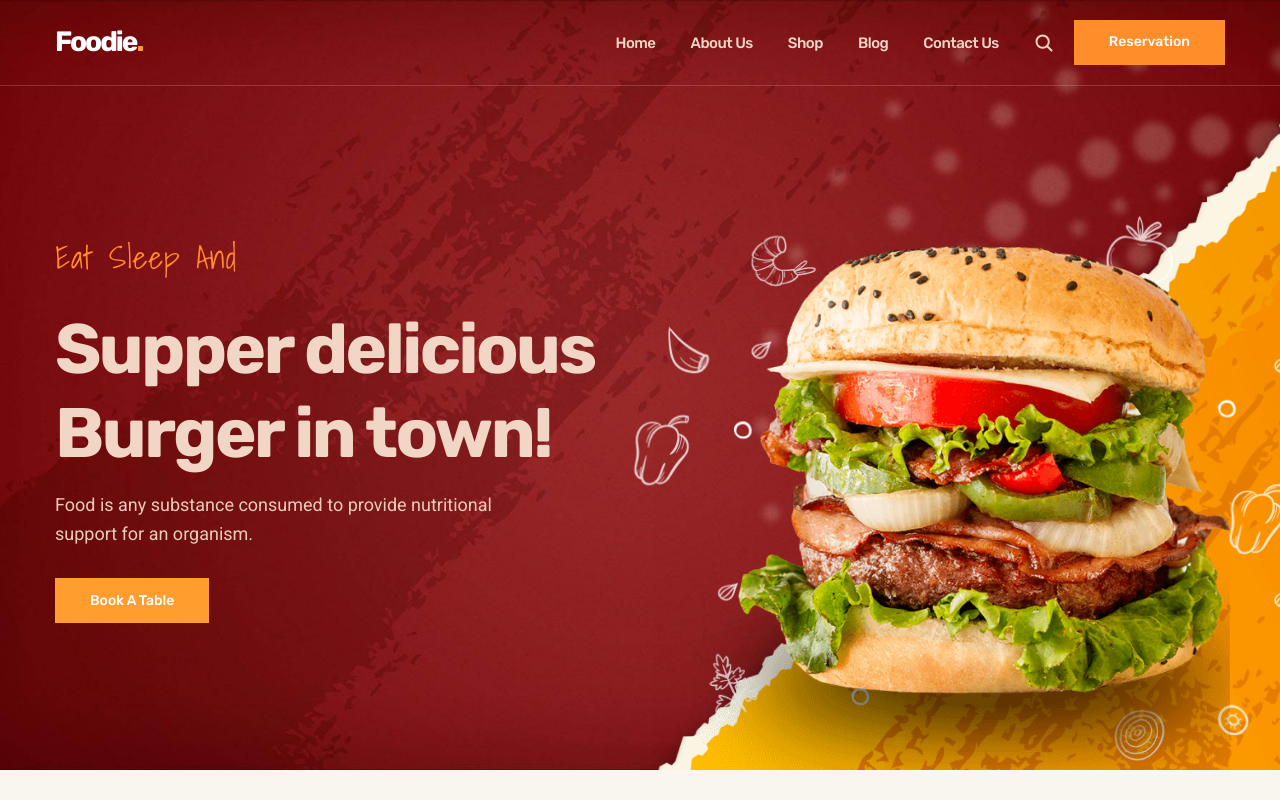
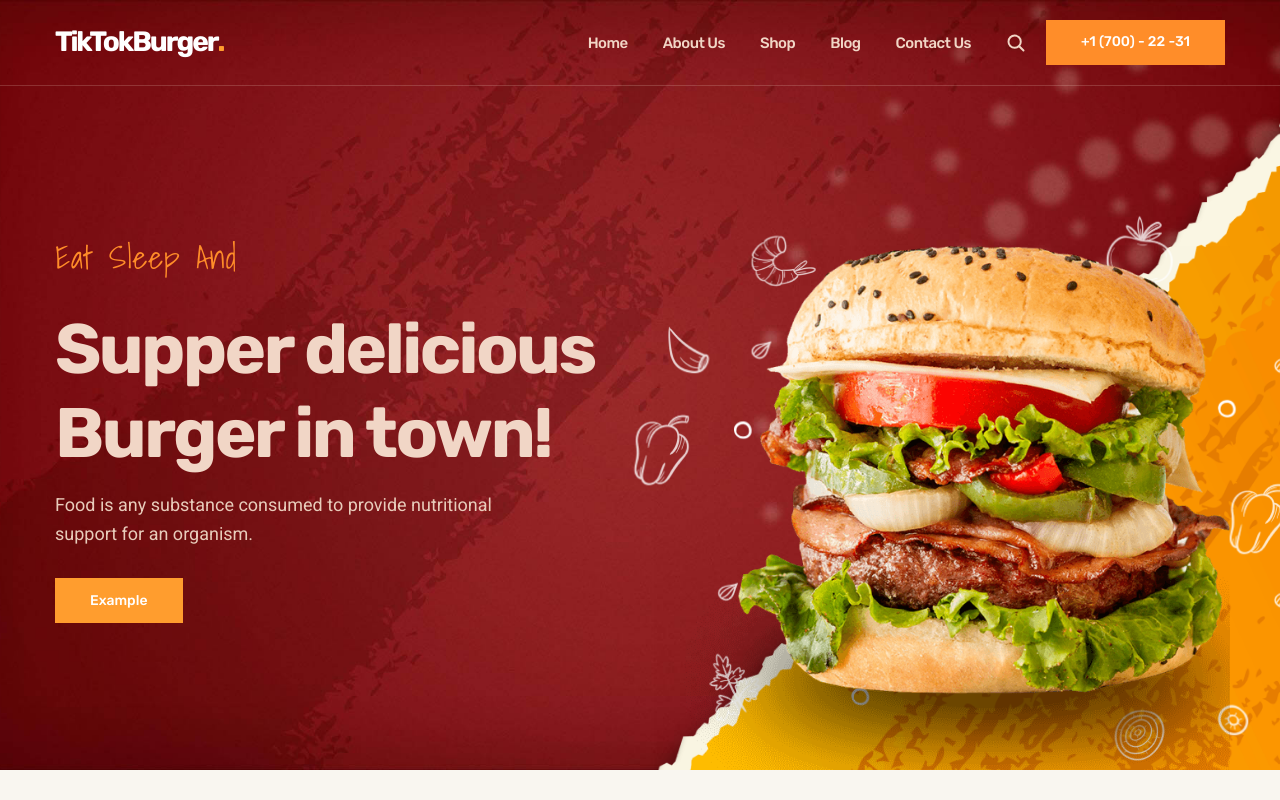
Before and after one commit to Media-si/restaurant, a plain HTML site: page index.html in a window 1280 px wide. Shown: the top 800 px of the page. Drawn offline with nearby package versions, Linux system fonts and the light colour scheme.

Commit message:
Update index.html

```diff
--- a/index.html
+++ b/index.html
@@ -45,7 +45,7 @@
     <div class="container">
 
       <h1>
-        <a href="#" class="logo">Foodie<span class="span">.</span></a>
+        <a href="#" class="logo">TikTokBurger<span class="span">.</span></a>
       </h1>
 
       <nav class="navbar" data-navbar>
@@ -79,7 +79,7 @@
           <ion-icon name="search-outline"></ion-icon>
         </button>
 
-        <button class="btn btn-hover">Reservation</button>
+        <button class="btn btn-hover">+1 (700) - 22 -31</button>
 
         <button class="nav-toggle-btn" aria-label="Toggle Menu" data-menu-toggle-btn>
           <span class="line top"></span>
@@ -136,7 +136,7 @@
 
             <p class="hero-text">Food is any substance consumed to provide nutritional support for an organism.</p>
 
-            <button class="btn">Book A Table</button>
+            <button class="btn">Example</button>
 
           </div>
 
@@ -689,7 +689,7 @@
           <div class="cta-content">
 
             <h2 class="h2 section-title">
-              The Foodie Have Excellent Of
+              TikTok Have Excellent Of
               <span class="span">Quality Burgers!</span>
             </h2>
 
@@ -1234,7 +1234,7 @@
 
         </ul>
 
-        <form action="" class="footer-form">
+<!--         <form action="" class="footer-form">
 
           <p class="footer-list-title">Book a Table</p>
 
@@ -1266,7 +1266,7 @@
 
           <button type="submit" class="btn">Book a Table</button>
 
-        </form>
+        </form> -->
 
       </div>
     </div>
```
